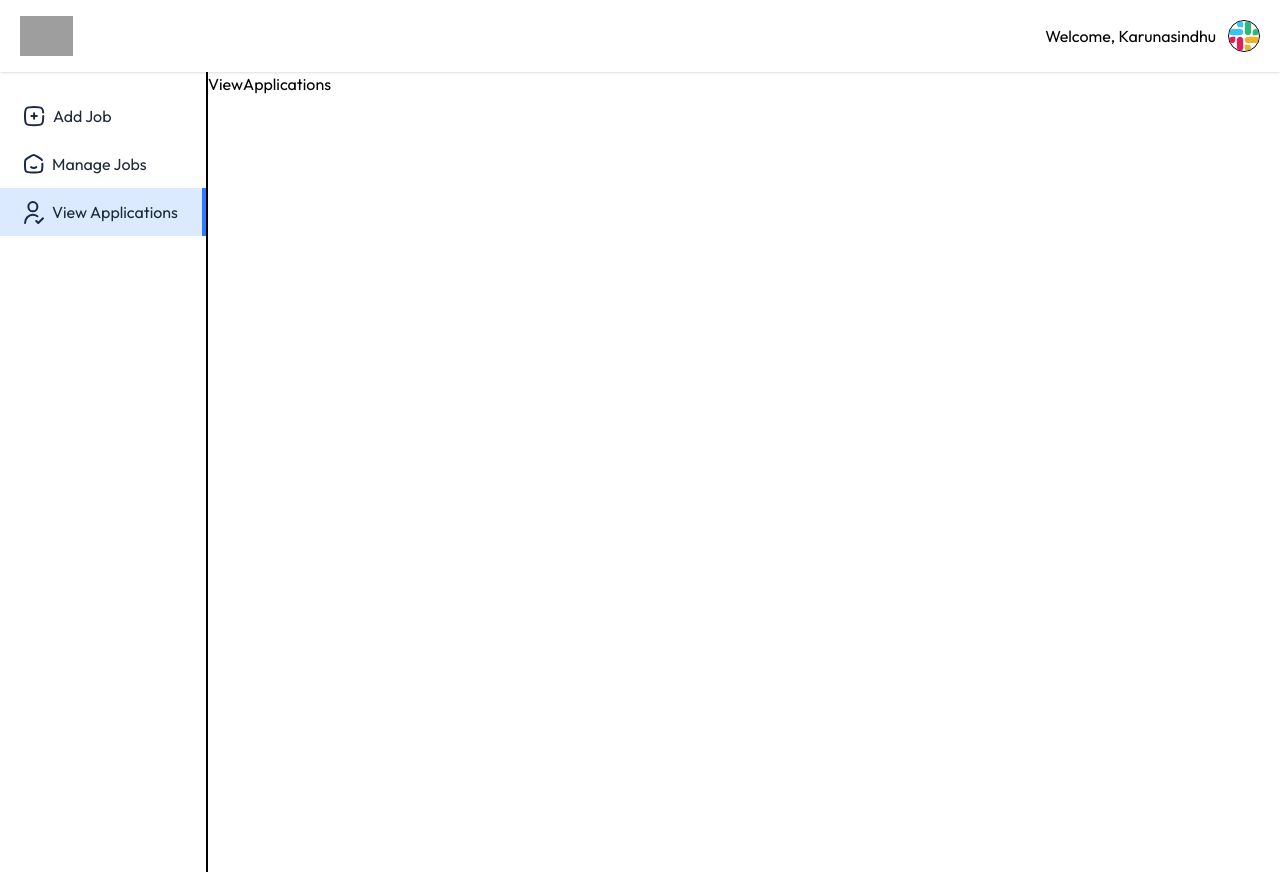
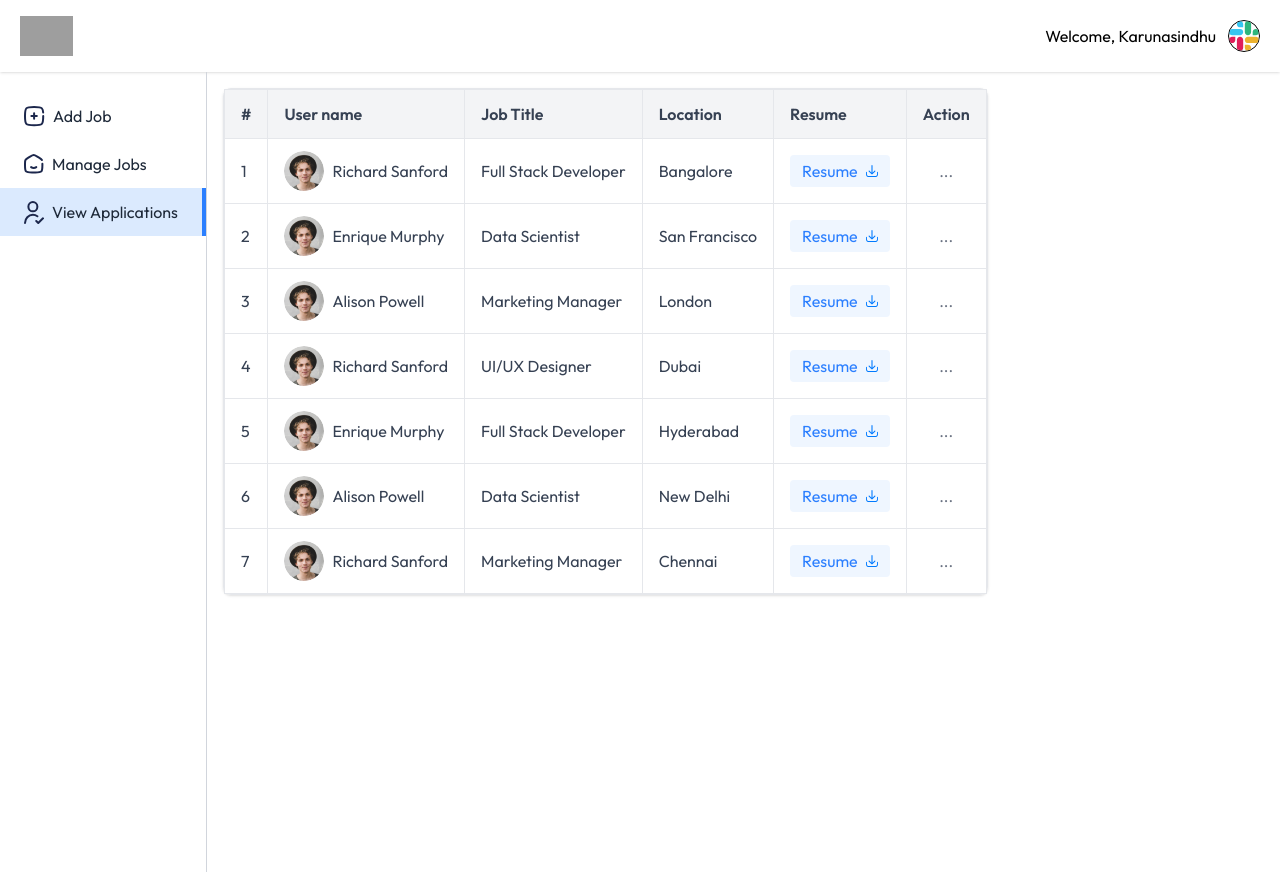
Before and after one commit to karunasindhuadak/hireflow-job-portal, a React (Vite) app in the folder client/: page /dashboard/view-applications in a window 1280 px wide. Built offline with nearby package versions, Linux system fonts and the light colour scheme; no server answers; grey boxes are pictures that could not be loaded.

Commit message:
feat: enhance Dashboard, ManageJobs, and ViewApplications components with improved layouts and functionality

```diff
--- a/client/src/pages/Dashboard.jsx
+++ b/client/src/pages/Dashboard.jsx
@@ -21,9 +21,11 @@ const Dashboard = () => {
                 src={assets.company_icon}
                 alt=""
               />
-              <div className="absolute hidden group-hover:block top-0 right-0 z-10 text-black rounded pt-12">
-                <ul className="list-none m-0 p-2 bg-white rounded-md border text-sm">
-                  <li className="py-1 px-2 cursor-pointer pr-10">Logout</li>
+              <div className="absolute hidden group-hover:block top-full right-0 z-10 text-black rounded pt-2">
+                <ul className="list-none m-0 p-2 bg-white rounded-md border text-sm shadow-md">
+                  <li className="py-1 px-2 cursor-pointer pr-10 hover:bg-gray-50 rounded">
+                    Logout
+                  </li>
                 </ul>
               </div>
             </div>
@@ -33,8 +35,9 @@ const Dashboard = () => {
 
       <div className="flex items-start">
         {/* Left Sidebar */}
-        <div className="inline-block min-h-screen border-r-2">
+        <div className="inline-block min-h-screen border-r border-gray-300">
           <ul className="flex flex-col items-start pt-5 text-gray-800">
+            <li className="w-full">
               <NavLink
                 className={({ isActive }) =>
                   `flex items-center p-3 sm:px-6 gap-2 w-full hover:bg-gray-100 ${isActive && "bg-blue-100 border-r-4 border-blue-500"}`
@@ -44,7 +47,9 @@ const Dashboard = () => {
                 <img className="min-w-4" src={assets.add_icon} alt="" />
                 <p className="max-sm:hidden">Add Job</p>
               </NavLink>
+            </li>
 
+            <li className="w-full">
               <NavLink
                 className={({ isActive }) =>
                   `flex items-center p-3 sm:px-6 gap-2 w-full hover:bg-gray-100 ${isActive && "bg-blue-100 border-r-4 border-blue-500"}`
@@ -54,7 +59,9 @@ const Dashboard = () => {
                 <img className="min-w-4" src={assets.home_icon} alt="" />
                 <p className="max-sm:hidden">Manage Jobs</p>
               </NavLink>
+            </li>
 
+            <li className="w-full">
               <NavLink
                 className={({ isActive }) =>
                   `flex items-center p-3 sm:px-6 gap-2 w-full hover:bg-gray-100 ${isActive && "bg-blue-100 border-r-4 border-blue-500"}`
@@ -64,6 +71,7 @@ const Dashboard = () => {
                 <img className="min-w-4" src={assets.person_tick_icon} alt="" />
                 <p className="max-sm:hidden">View Applications</p>
               </NavLink>
+            </li>
           </ul>
         </div>
 
--- a/client/src/pages/ManageJobs.jsx
+++ b/client/src/pages/ManageJobs.jsx
@@ -1,7 +1,67 @@
 import React from "react";
+import { manageJobsData } from "../assets/assets";
+import moment from "moment";
+import { useNavigate } from "react-router-dom";
 
 const ManageJobs = () => {
-  return <div>ManageJobs</div>;
+  const navigate = useNavigate();
+  return (
+    <div className="container p-4 max-w-5xl">
+      <div className="overflow-x-auto rounded-lg border border-gray-200 shadow-sm">
+        <table className="min-w-full bg-white border-collapse max-sm:text-sm">
+          <thead>
+            <tr className="bg-gray-100 text-gray-700">
+              <th className="py-3 px-4 border border-gray-200 text-left font-semibold max-sm:hidden">#</th>
+              <th className="py-3 px-4 border border-gray-200 text-left font-semibold">Job Title</th>
+              <th className="py-3 px-4 border border-gray-200 text-left font-semibold max-sm:hidden">
+                Date
+              </th>
+              <th className="py-3 px-4 border border-gray-200 text-left font-semibold max-sm:hidden">
+                Location
+              </th>
+              <th className="py-3 px-4 border border-gray-200 text-center font-semibold">Applicants</th>
+              <th className="py-3 px-4 border border-gray-200 text-left font-semibold">Visible</th>
+            </tr>
+          </thead>
+          <tbody>
+            {manageJobsData.map((job, index) => (
+              <tr key={index} className="text-gray-700 hover:bg-gray-50 transition-colors">
+                <td className="py-3 px-4 border border-gray-200 max-sm:hidden">
+                  {index + 1}
+                </td>
+                <td className="py-3 px-4 border border-gray-200">{job.title}</td>
+                <td className="py-3 px-4 border border-gray-200 max-sm:hidden">
+                  {moment(job.date).format("ll")}
+                </td>
+                <td className="py-3 px-4 border border-gray-200 max-sm:hidden">
+                  {job.location}
+                </td>
+                <td className="py-3 px-4 border border-gray-200 text-center">
+                  {job.applicants}
+                </td>
+                <td className="py-3 px-4 border border-gray-200">
+                  <input
+                    className="scale-125 ml-4 accent-blue-600 cursor-pointer"
+                    type="checkbox"
+                    name=""
+                    id=""
+                  />
+                </td>
+              </tr>
+            ))}
+          </tbody>
+        </table>
+      </div>
+      <div className="mt-4 flex justify-end">
+        <button
+          onClick={() => navigate("/dashboard/add-job")}
+          className="bg-black text-white px-4 py-2 rounded hover:bg-gray-800 transition-colors"
+        >
+          Add new job
+        </button>
+      </div>
+    </div>
+  );
 };
 
 export default ManageJobs;
--- a/client/src/pages/ViewApplications.jsx
+++ b/client/src/pages/ViewApplications.jsx
@@ -1,7 +1,88 @@
 import React from "react";
+import { assets, viewApplicationsPageData } from "../assets/assets";
 
 const ViewApplications = () => {
-  return <div>ViewApplications</div>;
+  return (
+    <div className="container p-4 max-w-5xl">
+      <div className="overflow-visible rounded-lg border border-gray-200 shadow-sm">
+        <table className="min-w-full bg-white border-collapse max-sm:text-sm">
+          <thead>
+            <tr className="bg-gray-100 text-gray-700">
+              <th className="py-3 px-4 border border-gray-200 text-left font-semibold">
+                #
+              </th>
+              <th className="py-3 px-4 border border-gray-200 text-left font-semibold">
+                User name
+              </th>
+              <th className="py-3 px-4 border border-gray-200 text-left font-semibold max-sm:hidden">
+                Job Title
+              </th>
+              <th className="py-3 px-4 border border-gray-200 text-left font-semibold max-sm:hidden">
+                Location
+              </th>
+              <th className="py-3 px-4 border border-gray-200 text-left font-semibold">
+                Resume
+              </th>
+              <th className="py-3 px-4 border border-gray-200 text-center font-semibold">
+                Action
+              </th>
+            </tr>
+          </thead>
+          <tbody>
+            {viewApplicationsPageData.map((applicant, index) => (
+              <tr
+                key={index}
+                className="text-gray-700 hover:bg-gray-50 transition-colors"
+              >
+                <td className="py-3 px-4 border border-gray-200">
+                  {index + 1}
+                </td>
+                <td className="py-3 px-4 border border-gray-200">
+                  <div className="flex items-center gap-2">
+                    <img
+                      className="w-10 h-10 rounded-full max-sm:hidden"
+                      src={applicant.imgSrc}
+                      alt=""
+                    />
+                    {applicant.name}
+                  </div>
+                </td>
+                <td className="py-3 px-4 border border-gray-200 max-sm:hidden">
+                  {applicant.jobTitle}
+                </td>
+                <td className="py-3 px-4 border border-gray-200 max-sm:hidden">
+                  {applicant.location}
+                </td>
+                <td className="py-3 px-4 border border-gray-200">
+                  <a
+                    href=""
+                    className="bg-blue-50 text-blue-500 px-3 py-1 rounded inline-flex gap-2 items-center hover:bg-blue-100 transition-colors"
+                  >
+                    Resume <img src={assets.resume_download_icon} alt="" />
+                  </a>
+                </td>
+                <td className="py-3 px-4 border border-gray-200 relative text-center">
+                  <div className="relative inline-block group">
+                    <button className="text-gray-500 action-button">...</button>
+                    <div className="z-10 hidden absolute right-0 left-0 top-full pt-2 w-32 group-hover:block">
+                      <div className="bg-white border border-gray-200 rounded shadow-md">
+                        <button className="block w-full text-center px-4 py-2 text-blue-500 hover:bg-gray-100">
+                          Accept
+                        </button>
+                        <button className="block w-full text-center px-4 py-2 text-red-500 hover:bg-gray-100">
+                          Reject
+                        </button>
+                      </div>
+                    </div>
+                  </div>
+                </td>
+              </tr>
+            ))}
+          </tbody>
+        </table>
+      </div>
+    </div>
+  );
 };
 
 export default ViewApplications;
```
Lines whose indentation alone changed are shown as unchanged.
